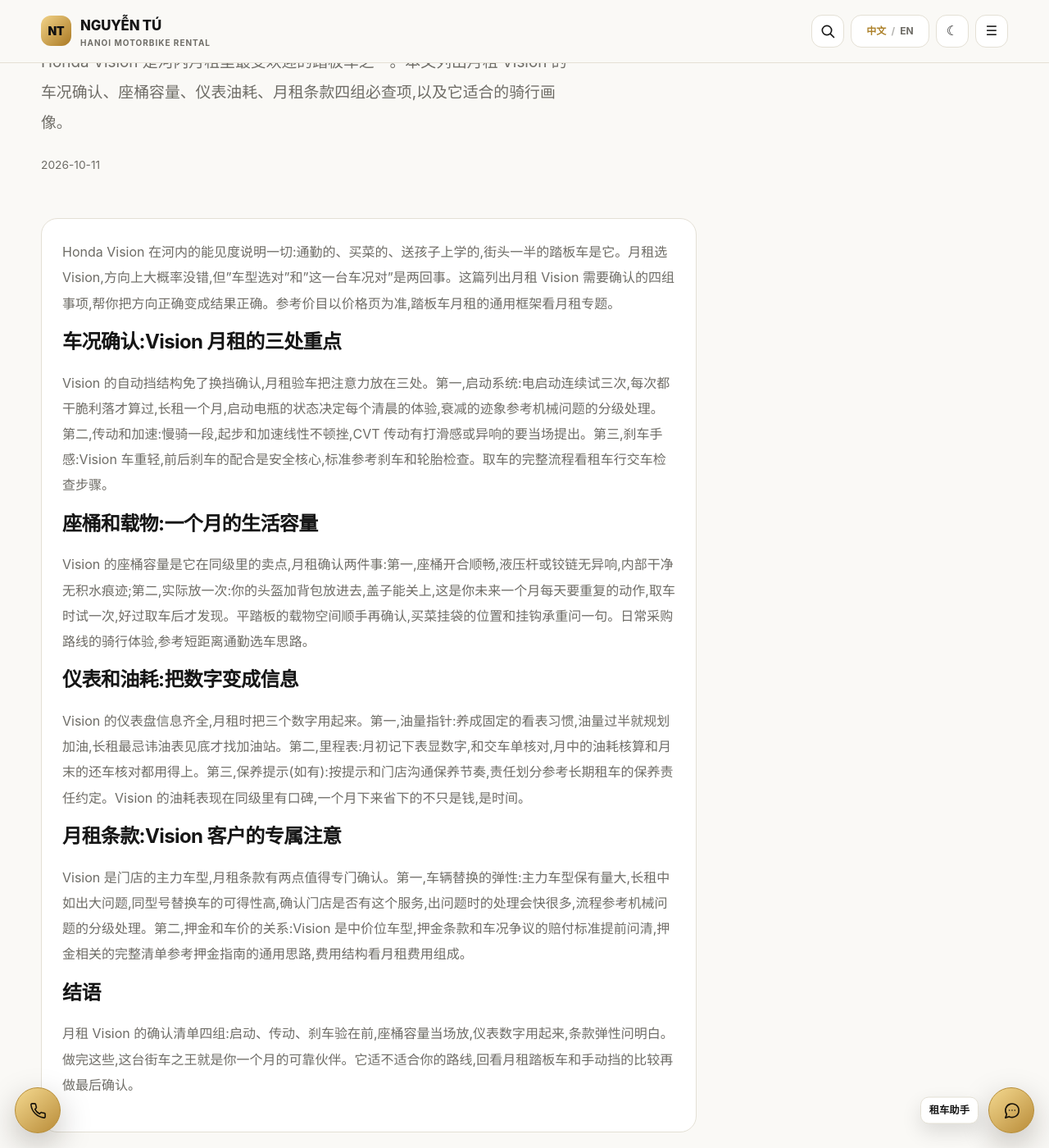
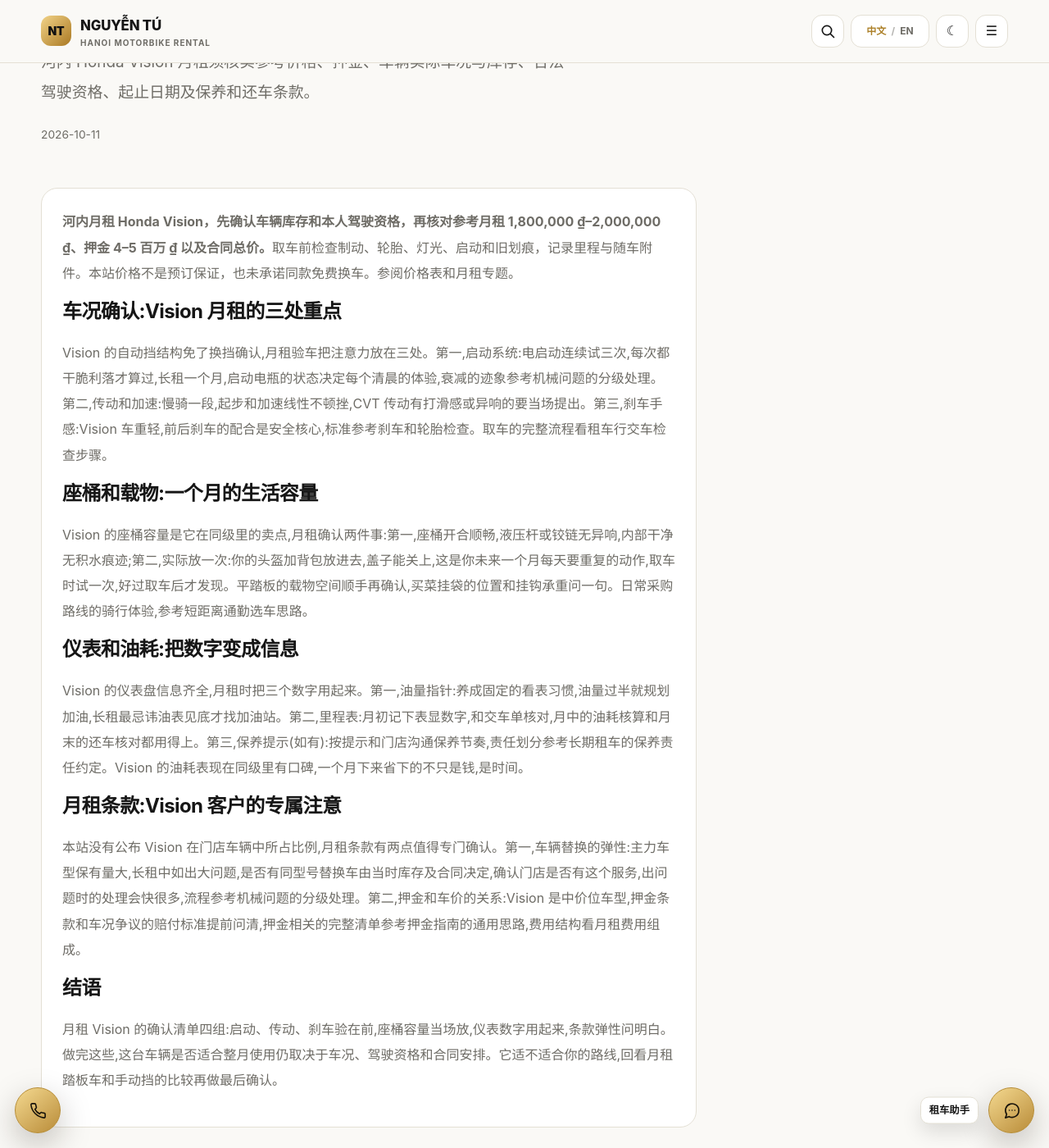
Before and after one commit to thuexemayhanoi/china, a Jekyll site: the page built from _posts/2026-10-11-hanoi-rental-longterm-13.md, in a window 1280 px wide and 1400 px high, scrolled down 283 px. Shown: the whole window at 82% size. Built offline with Jekyll 4.4.1, drawn with Linux system fonts in a browser that asks for light colours.

Commit message:
seo(china): correct answer-first P2 article longterm-13

```diff
--- a/_posts/2026-10-11-hanoi-rental-longterm-13.md
+++ b/_posts/2026-10-11-hanoi-rental-longterm-13.md
@@ -5,14 +5,15 @@
 subtopic: "monthly"
 permalink: "/blog/hanoi-rental-longterm-13/"
 title: "河内一个月租 Honda Vision 需要确认什么"
-description: "Honda Vision 是河内月租里最受欢迎的踏板车之一。本文列出月租 Vision 的车况确认、座桶容量、仪表油耗、月租条款四组必查项,以及它适合的骑行画像。"
+description: "河内 Honda Vision 月租须核实参考价格、押金、车辆实际车况与库存、合法驾驶资格、起止日期及保养和还车条款。"
+last_modified_at: "2026-10-12"
 primary_keyword: "河内摩托车月租"
 date: "2026-10-11 17:32:18 +0700"
 seo_silo: "rental/monthly"
 breadcrumbs: [{"label": "博客", "href": "/blog/"}, {"label": "专题", "href": "/topics/rental/monthly/"}, {"label": "河内一个月租 Honda Vision 需要确认什么"}]
 publication_method: "automated_qa"
 ---
-Honda Vision 在河内的能见度说明一切:通勤的、买菜的、送孩子上学的,街头一半的踏板车是它。月租选 Vision,方向上大概率没错,但"车型选对"和"这一台车况对"是两回事。这篇列出月租 Vision 需要确认的四组事项,帮你把方向正确变成结果正确。参考价目以[价格页](/prices/)为准,踏板车月租的通用框架看[月租专题](/topics/rental/monthly/)。
+**河内月租 Honda Vision，先确认车辆库存和本人驾驶资格，再核对参考月租 {{ site.data.vehicles[1].display.month }}、押金 {{ site.data.vehicles[1].deposit }} 以及合同总价。**取车前检查制动、轮胎、灯光、启动和旧划痕，记录里程与随车附件。本站价格不是预订保证，也未承诺同款免费换车。参阅[价格表](/prices/)和[月租专题](/topics/rental/monthly/)。
 
 ## 车况确认:Vision 月租的三处重点
 
@@ -28,8 +29,8 @@
 
 ## 月租条款:Vision 客户的专属注意
 
-Vision 是门店的主力车型,月租条款有两点值得专门确认。第一,车辆替换的弹性:主力车型保有量大,长租中如出大问题,同型号替换车的可得性高,确认门店是否有这个服务,出问题时的处理会快很多,流程参考[机械问题的分级处理](/blog/hanoi-rental-longterm-07/)。第二,押金和车价的关系:Vision 是中价位车型,押金条款和车况争议的赔付标准提前问清,押金相关的完整清单参考[押金指南](/topics/pricing/deposits/)的通用思路,费用结构看[月租费用组成](/topics/pricing/monthly/)。
+本站没有公布 Vision 在门店车辆中所占比例,月租条款有两点值得专门确认。第一,车辆替换的弹性:主力车型保有量大,长租中如出大问题,是否有同型号替换车由当时库存及合同决定,确认门店是否有这个服务,出问题时的处理会快很多,流程参考[机械问题的分级处理](/blog/hanoi-rental-longterm-07/)。第二,押金和车价的关系:Vision 是中价位车型,押金条款和车况争议的赔付标准提前问清,押金相关的完整清单参考[押金指南](/topics/pricing/deposits/)的通用思路,费用结构看[月租费用组成](/topics/pricing/monthly/)。
 
 ## 结语
 
-月租 Vision 的确认清单四组:启动、传动、刹车验在前,座桶容量当场放,仪表数字用起来,条款弹性问明白。做完这些,这台街车之王就是你一个月的可靠伙伴。它适不适合你的路线,回看[月租踏板车和手动挡的比较](/blog/hanoi-rental-longterm-10/)再做最后确认。
+月租 Vision 的确认清单四组:启动、传动、刹车验在前,座桶容量当场放,仪表数字用起来,条款弹性问明白。做完这些,这台车辆是否适合整月使用仍取决于车况、驾驶资格和合同安排。它适不适合你的路线,回看[月租踏板车和手动挡的比较](/blog/hanoi-rental-longterm-10/)再做最后确认。
```
